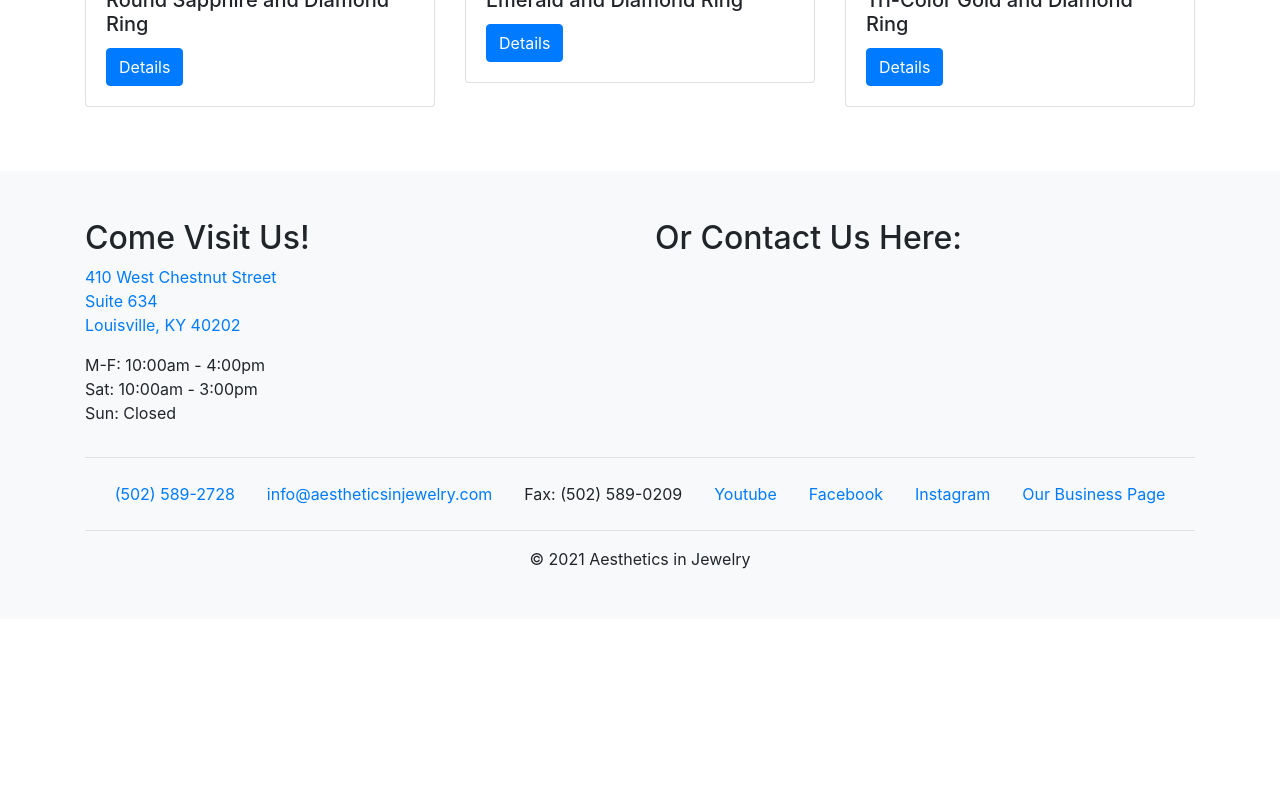
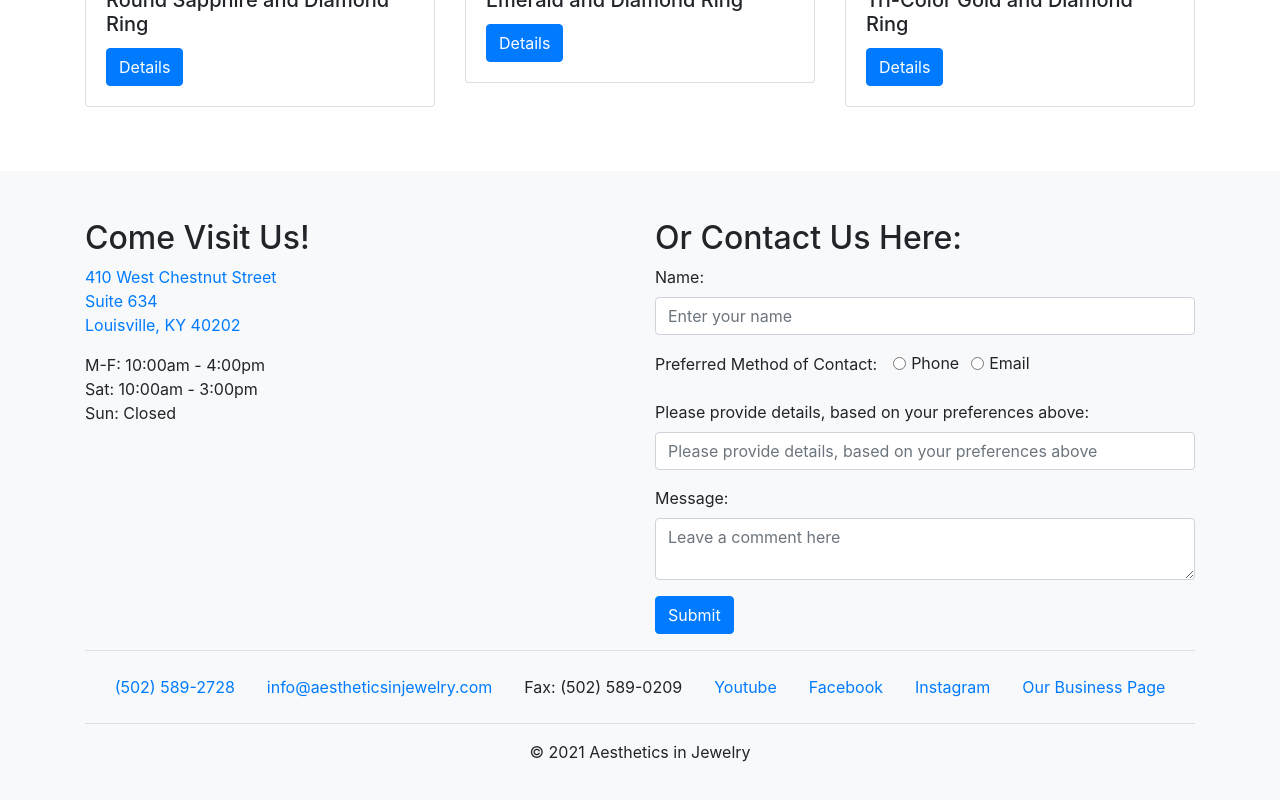
Before and after one commit to shadowlion/aestheticsinjewelry, a Next.js app: page /exceptionals in a window 1280 px wide. Shown: the part 1125-1925 px from the top of the page. Before the commit the page ends 1744 px from the top, so only its background shows below. Built offline with nearby package versions, Linux system fonts and the light colour scheme.

Commit message:
feat: add contact form in footer

```diff
--- /dev/null
+++ b/components/ContactForm.tsx
@@ -0,0 +1,91 @@
+import { useState } from "react";
+import Button from "react-bootstrap/Button";
+import Form from "react-bootstrap/Form";
+import { useForm, SubmitHandler } from "react-hook-form";
+
+type Inputs = {
+  name: string;
+  preferredMethod: string;
+  methodInfo: string;
+  message: string;
+};
+
+const ContactForm = () => {
+  const [formSubmitted, setFormSubmitted] = useState(false);
+
+  const {
+    register,
+    handleSubmit,
+    formState: { errors },
+  } = useForm<Inputs>();
+
+  const onSubmit: SubmitHandler<Inputs> = () =>
+    setFormSubmitted(!formSubmitted);
+
+  return (
+    <>
+      {!formSubmitted ? (
+        <Form onSubmit={handleSubmit(onSubmit)}>
+          <Form.Group className="mb-3" controlId="formDataName">
+            <Form.Label>Name:</Form.Label>
+            <Form.Control
+              type="text"
+              placeholder="Enter your name"
+              required
+              {...register("name")}
+            />
+          </Form.Group>
+
+          <Form.Group className="mb-3">
+            <Form.Label>Preferred Method of Contact:</Form.Label>
+            <Form.Check
+              inline
+              type="radio"
+              label="Phone"
+              value="phone"
+              {...register("preferredMethod")}
+              className="ml-3"
+            />
+            <Form.Check
+              inline
+              type="radio"
+              label="Email"
+              value="email"
+              {...register("preferredMethod")}
+            />
+          </Form.Group>
+
+          <Form.Group className="mb-3" controlId="formDataMethodInfo">
+            <Form.Label>
+              Please provide details, based on your preferences above:
+            </Form.Label>
+            <Form.Control
+              type="text"
+              placeholder="Please provide details, based on your preferences above"
+              required
+              {...register("methodInfo")}
+            />
+          </Form.Group>
+
+          <Form.Group className="mb-3" controlId="formDataMessage">
+            <Form.Label>Message:</Form.Label>
+            <Form.Control
+              as="textarea"
+              placeholder="Leave a comment here"
+              required
+              {...register("message")}
+            />
+          </Form.Group>
+
+          <Button variant="primary" type="submit">
+            Submit
+          </Button>
+        </Form>
+      ) : (
+        <p>Thanks! We'll get back to you as soon as we can.</p>
+      )}
+    </>
+  );
+};
+
+export default ContactForm;
--- a/components/Footer.tsx
+++ b/components/Footer.tsx
@@ -1,4 +1,5 @@
 import Nav from "react-bootstrap/Nav";
+import ContactForm from "./ContactForm";
 
 const Footer = () => {
   return (
@@ -31,7 +32,7 @@ const Footer = () => {
           </div>
           <div className="col-md-6">
             <h2>Or Contact Us Here:</h2>
-            {/* <ContactForm /> */}
+            <ContactForm />
           </div>
         </div>
         <hr />
--- a/package.json
+++ b/package.json
@@ -12,7 +12,8 @@
     "next": "10.2.3",
     "react": "17.0.2",
     "react-bootstrap": "^1.6.0",
-    "react-dom": "17.0.2"
+    "react-dom": "17.0.2",
+    "react-hook-form": "^7.7.1"
   },
   "devDependencies": {
     "@types/react": "^17.0.8",
```
Also changed, not shown: 1 other file (tests, documents, lock files or other folders).
